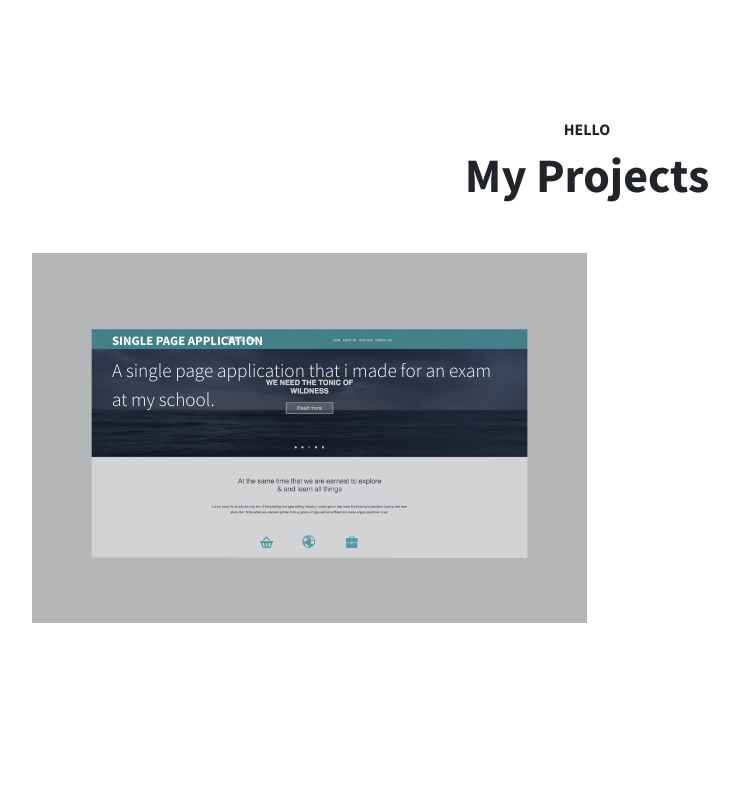
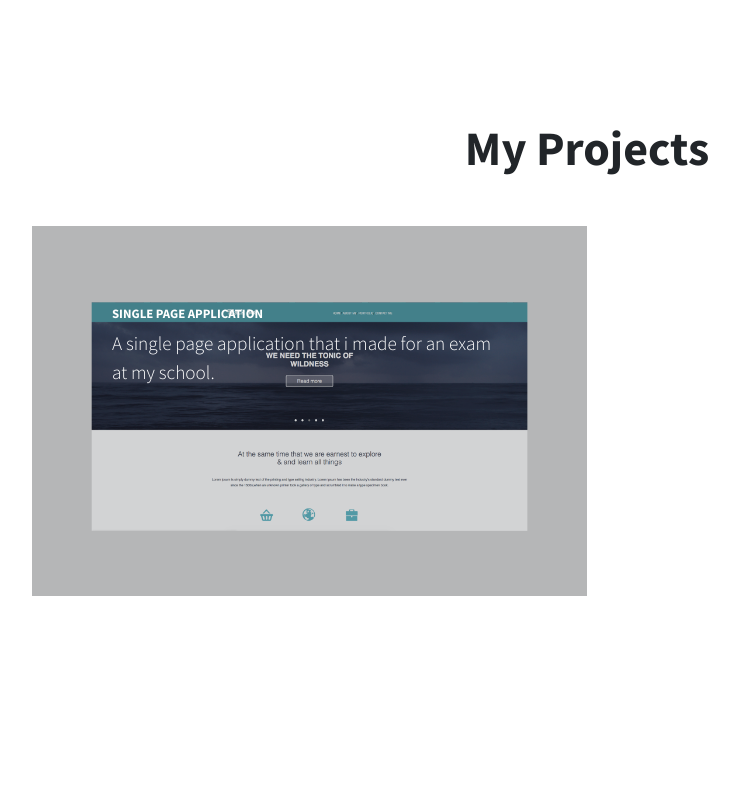
Before and after one commit to giorgiatosi/giorgiatosi, a website: page categories/web.html in a window 1280 px wide. Shown: the part 800-1593 px from the top of the page, without its empty margins (53-794 px from the left). Drawn offline with Linux system fonts and the light colour scheme.

Commit message:
iasfhjlk

```diff
--- a/categories/web.html
+++ b/categories/web.html
@@ -71,7 +71,6 @@
     <section class="content-section" id="portfolio">
       <div class="container">
         <div class="content-section-heading text-center">
-         <h3>hello</h3>
           <h2 class="mb-5">My Projects</h2>
         </div>
         <div class="row no-gutters">
```
Also changed, not shown: 1 other file.
